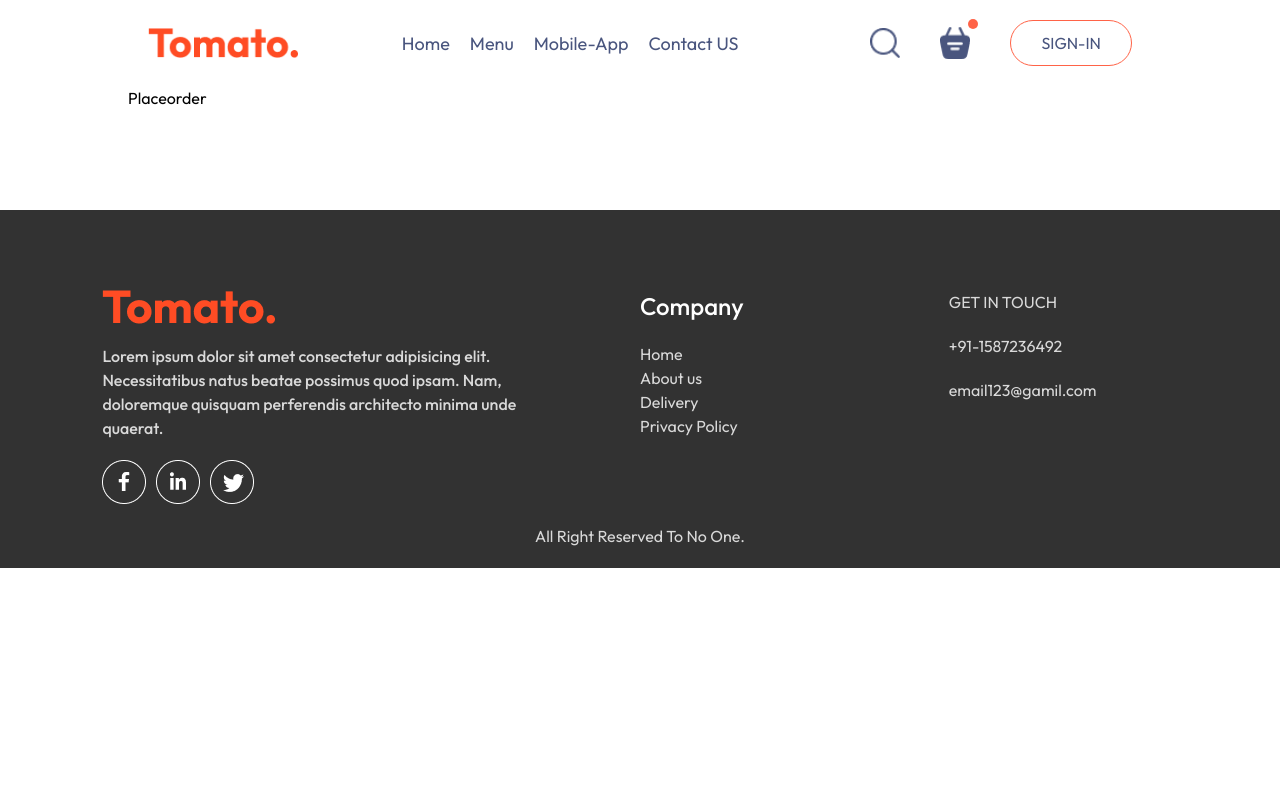
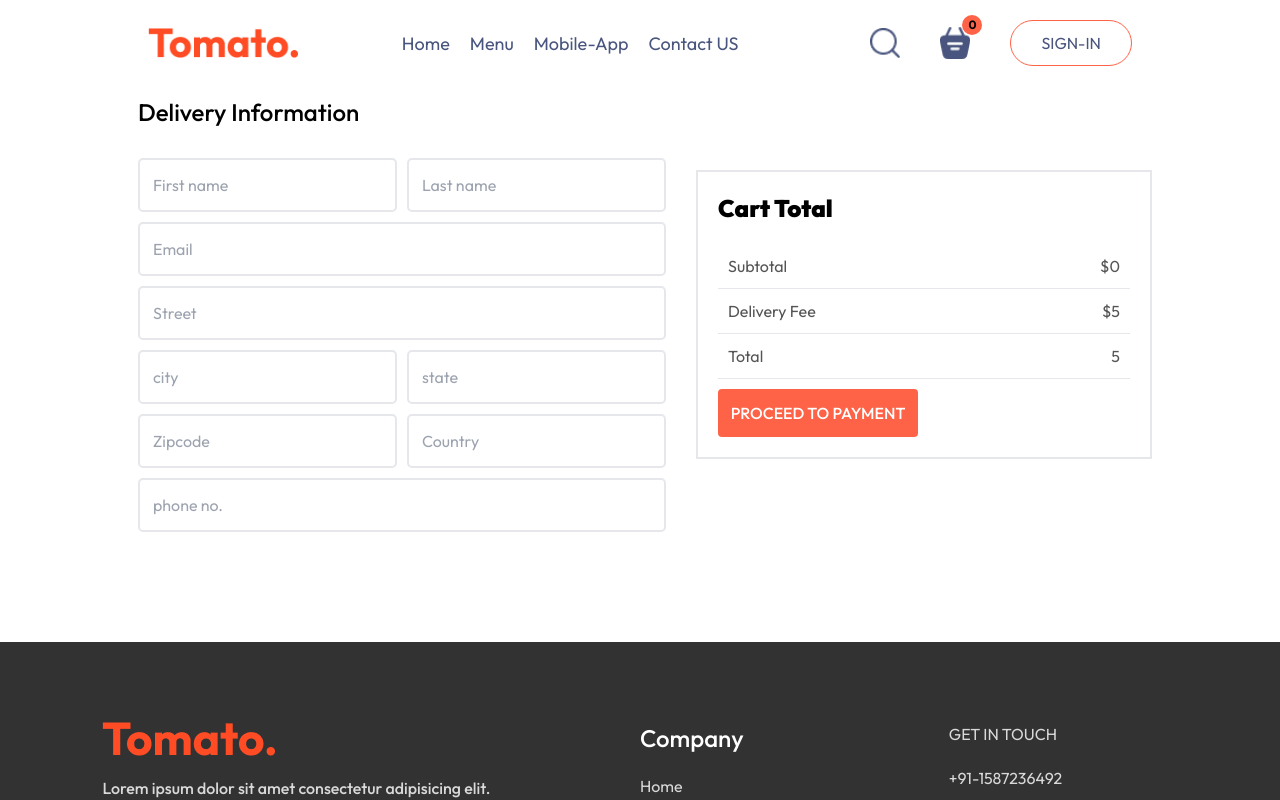
Before and after one commit to ShivamThapliyal/Meal-Wheel, a React (Vite) app in the folder Frontend/: page /placeorder in a window 1280 px wide. Shown: the top 800 px of the page. Built offline with nearby package versions, Linux system fonts and the light colour scheme; a web font is replaced by a local one.

Commit message:
Frontend Completed

```diff
--- a/Frontend/src/components/Navbar/Navbar.jsx
+++ b/Frontend/src/components/Navbar/Navbar.jsx
@@ -1,9 +1,12 @@
-import React from "react";
+import React, { useContext } from "react";
+import { NavLink } from "react-router-dom";
 import { useState } from "react";
 import { assets } from "../../assets/assets/frontend_assets/assets";
+import { Context } from "../../context/Context";
 
 function Navbar({ setshow }) {
   const [menu, setmenu] = useState("");
+  const { count } = useContext(Context);
   return (
     <div className="flex p-[20px] justify-between sm:justify-between items-center">
       <img src={assets.logo} alt="" className="w-[100px] sm:w-[150px]" />
@@ -44,12 +47,16 @@ function Navbar({ setshow }) {
       <div className="gap-[20px] flex items-center sm:gap-[40px]">
         <img src={assets.search_icon} alt="" className="w-[20px] sm:w-[30px]" />
         <div className="relative">
-          <img
-            src={assets.basket_icon}
-            alt=""
-            className="w-[20px] sm:w-[30px]"
-          />
-          <div className="absolute min-w-[10px] min-h-[10px] bg-[tomato] rounded-[5px] top-[-8px] right-[-8px]"></div>
+          <NavLink to={"/cart"}>
+            <img
+              src={assets.basket_icon}
+              alt=""
+              className="w-[20px] sm:w-[30px]"
+            />
+          </NavLink>
+          <div className="absolute flex justify-center items-center min-w-[20px] min-h-[20px] bg-[tomato] rounded-[10px] top-[-12px] right-[-12px]">
+            <p className="text-[12px] font-[700] px-[3px]">{count}</p>
+          </div>
         </div>
         <button
           onClick={() => setshow(true)}
--- a/Frontend/src/context/Context.jsx
+++ b/Frontend/src/context/Context.jsx
@@ -5,6 +5,13 @@ export const Context = createContext();
 
 const ContextProvider = (props) => {
   const [carditem, setcarditem] = useState({});
+  var count = Object.keys(carditem).length;
+
+  useEffect(() => {
+    console.log("Number of items in the cart:", Object.keys(carditem).length);
+    console.log("Cart details:", carditem);
+  }, [carditem]);
+
   const addtocart = (itemid) => {
     if (!carditem[itemid]) {
       setcarditem((prev) => ({ ...prev, [itemid]: 1 }));
@@ -13,13 +20,34 @@ const ContextProvider = (props) => {
     }
   };
   const removefromcart = (itemid) => {
-    setcarditem((prev) => ({ ...prev, [itemid]: prev[itemid] - 1 }));
+    setcarditem((prev) => {
+      const updatedCart = { ...prev };
+      if (updatedCart[itemid] > 1) {
+        updatedCart[itemid] -= 1; // Decrease count
+      } else {
+        delete updatedCart[itemid]; // Remove item completely
+      }
+      return updatedCart;
+    });
   };
   useEffect(() => {
     console.log(carditem);
   }, [carditem]);
 
+  const gettotal = () => {
+    let Total = 0;
+    for (const item in carditem) {
+      if (carditem[item] > 0) {
+        let ItemInfo = food_list.find((product) => product._id === item);
+        Total += ItemInfo.price * carditem[item];
+      }
+    }
+    return Total;
+  };
+
   const contextvalue = {
+    gettotal,
+    count,
     food_list,
     carditem,
     setcarditem,
--- a/Frontend/src/pages/Cart/Cart.jsx
+++ b/Frontend/src/pages/Cart/Cart.jsx
@@ -1,7 +1,96 @@
-import React from "react";
+import React, { useContext } from "react";
+import { Context } from "../../context/Context";
+import { assets } from "../../assets/assets/frontend_assets/assets";
+import { NavLink, useNavigate } from "react-router-dom";
 
 function Cart() {
-  return <div>Cart</div>;
+  const { carditem, food_list, removefromcart, gettotal } = useContext(Context);
+  const navigate = useNavigate();
+  return (
+    <div>
+      <NavLink to={"/"}>
+        <p>Back</p>
+      </NavLink>
+      <div className="mt-[70px]">
+        <div className="grid grid-cols-[1fr_1.5fr_1fr_1fr_1fr_0.5fr] items-center text-[max(1.5vw,12px)] text-gray-600">
+          <p>Items</p>
+          <p>Title</p>
+          <p>Price</p>
+          <p>Quantity</p>
+          <p>Total</p>
+          <p>Remove</p>
+        </div>
+        <br />
+        <hr />
+        {food_list.map((item, index) => {
+          if (carditem[item._id] > 0) {
+            return (
+              <div className="grid grid-cols-[1fr_1.5fr_1fr_1fr_1fr_0.5fr] mt-[50px] items-center text-[max(1.2vw,12px)] text-black">
+                <img
+                  src={item.image}
+                  alt=""
+                  className="w-[50px] rounded-[10px]"
+                />
+                <p>{item.name}</p>
+                <p>${item.price}</p>
+                <p>{carditem[item._id]}</p>
+                <p>${item.price * carditem[item._id]}</p>
+                <p
+                  onClick={() => removefromcart(item._id)}
+                  className="font-[900] text-lg text-red-800 cursor-pointer"
+                >
+                  X
+                </p>
+              </div>
+            );
+          }
+        })}
+      </div>
+      <div className=" flex flex-col mt-[100px] sm:flex sm:flex-row justify-between gap-[20px] ">
+        <div className="flex-1 flex-col p-[20px]  items-start gap-[15px] border-2">
+          <h1 className="text-2xl font-[900] pb-[20px]">Cart Total</h1>
+          <div className="flex flex-col ">
+            <div className="flex justify-between text-[#555] p-[10px]">
+              <p>Subtotal</p>
+              <p>${gettotal()}</p>
+            </div>
+            <hr />
+            <div className="flex justify-between text-[#555] p-[10px]">
+              <p>Delivery Fee</p>
+              <p>${5}</p>
+            </div>
+            <hr />
+            <div className="flex justify-between text-[#555] p-[10px]">
+              <p>Total</p>
+              <p>{gettotal() + 5}</p>
+            </div>
+            <hr />
+          </div>
+          <button
+            onClick={() => navigate("/placeorder")}
+            className="bg-[tomato] mt-[10px] py-[12px] font-[500] w-[max(15vw,200px)] cursor-pointer text-white border-none rounded-[4px]"
+          >
+            PROCEED TO CHECKOUT
+          </button>
+        </div>
+        <div className=" flex flex-col justify-startsm:flex-col sm:flex-1 p-[20px] ">
+          <p className="text-[15px] text-[#555]">
+            If you have a promocode,Enter here
+          </p>
+          <div className="flex justify-between bg-[#eaeaea] items-center mt-[20px]  rounded-[5px]">
+            <input
+              type="text"
+              placeholder="promo"
+              className="bg-transparent border-none outline-none pl-[10px]"
+            />
+            <button className="text-white bg-black w-[max(12vw,150px)] py-[12px] px-[5px] rounded-[5px]">
+              Submit
+            </button>
+          </div>
+        </div>
+      </div>
+    </div>
+  );
 }
 
 export default Cart;
--- a/Frontend/src/pages/Placeorder/Placeorder.jsx
+++ b/Frontend/src/pages/Placeorder/Placeorder.jsx
@@ -1,7 +1,89 @@
-import React from "react";
+import React, { useContext } from "react";
+import { Context } from "../../context/Context";
 
 function Placeorder() {
-  return <div>Placeorder</div>;
+  const { gettotal } = useContext(Context);
+  return (
+    <form className="flex flex-col sm:flex sm:flex-row items-center justify-center gap-[20px]">
+      <div className="flex flex-col p-[10px] gap-[10px]">
+        <p className="text-2xl mb-[20px] font-[500]">Delivery Information</p>
+        <div className="flex gap-[10px]">
+          <input
+            type="text"
+            placeholder="First name"
+            className="p-[13px] rounded-[5px] border-2 "
+          />
+          <input
+            type="text"
+            placeholder="Last name"
+            className="p-[13px] rounded-[5px] border-2 "
+          />
+        </div>
+        <input
+          type="text"
+          placeholder="Email"
+          className="p-[13px] rounded-[5px] border-2 "
+        />
+        <input
+          type="text"
+          placeholder="Street"
+          className="p-[13px] rounded-[5px] border-2 "
+        />
+        <div className="flex gap-[10px]">
+          <input
+            type="text"
+            placeholder="city"
+            className="p-[13px] rounded-[5px] border-2 "
+          />
+          <input
+            type="text"
+            placeholder="state"
+            className="p-[13px] rounded-[5px] border-2 "
+          />
+        </div>
+        <div className="flex gap-[10px]">
+          <input
+            type="text"
+            placeholder="Zipcode"
+            className="p-[13px] rounded-[5px] border-2 "
+          />
+          <input
+            type="text"
+            placeholder="Country"
+            className="p-[13px] rounded-[5px] border-2 "
+          />
+        </div>
+        <input
+          type="text"
+          placeholder="phone no."
+          className="p-[13px] rounded-[5px] border-2 "
+        />
+      </div>
+      <div className="flex-1 flex-col p-[20px]  items-start gap-[15px] border-2">
+        <h1 className="text-2xl font-[900] pb-[20px]">Cart Total</h1>
+        <div className="flex flex-col ">
+          <div className="flex justify-between text-[#555] p-[10px]">
+            <p>Subtotal</p>
+            <p>${gettotal()}</p>
+          </div>
+          <hr />
+          <div className="flex justify-between text-[#555] p-[10px]">
+            <p>Delivery Fee</p>
+            <p>${5}</p>
+          </div>
+          <hr />
+          <div className="flex justify-between text-[#555] p-[10px]">
+            <p>Total</p>
+            <p>{gettotal() + 5}</p>
+          </div>
+          <hr />
+        </div>
+        <button className="bg-[tomato] mt-[10px] py-[12px] font-[500] w-[max(15vw,200px)] cursor-pointer text-white border-none rounded-[4px]">
+          PROCEED TO PAYMENT
+        </button>
+      </div>
+    </form>
+  );
 }
 
 export default Placeorder;
```
